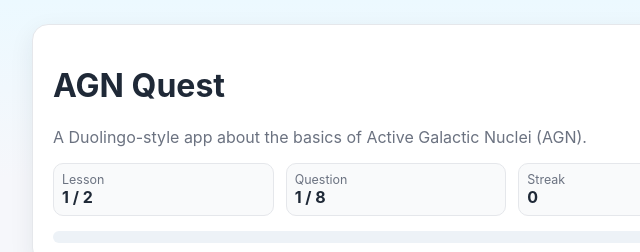
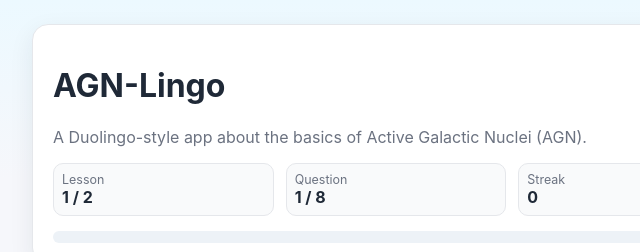
Before and after one commit to thomas-p-horn/mphys_public_summary, a plain HTML site: page index.html in a window 1280 px wide. Shown: the top 252 px of the page, 244-884 px from the left. Drawn offline with Linux system fonts and the light colour scheme.

Commit message:
Title change

```diff
--- a/index.html
+++ b/index.html
@@ -9,7 +9,7 @@
 <body>
   <main class="app">
     <header class="top-bar card">
-      <h1>AGN Quest</h1>
+      <h1>AGN-Lingo</h1>
       <p class="subtitle">A Duolingo-style app about the basics of Active Galactic Nuclei (AGN).</p>
       <div class="stats-row">
         <div class="stat"><span>Lesson</span><strong id="lessonLabel">1 / 2</strong></div>
```
